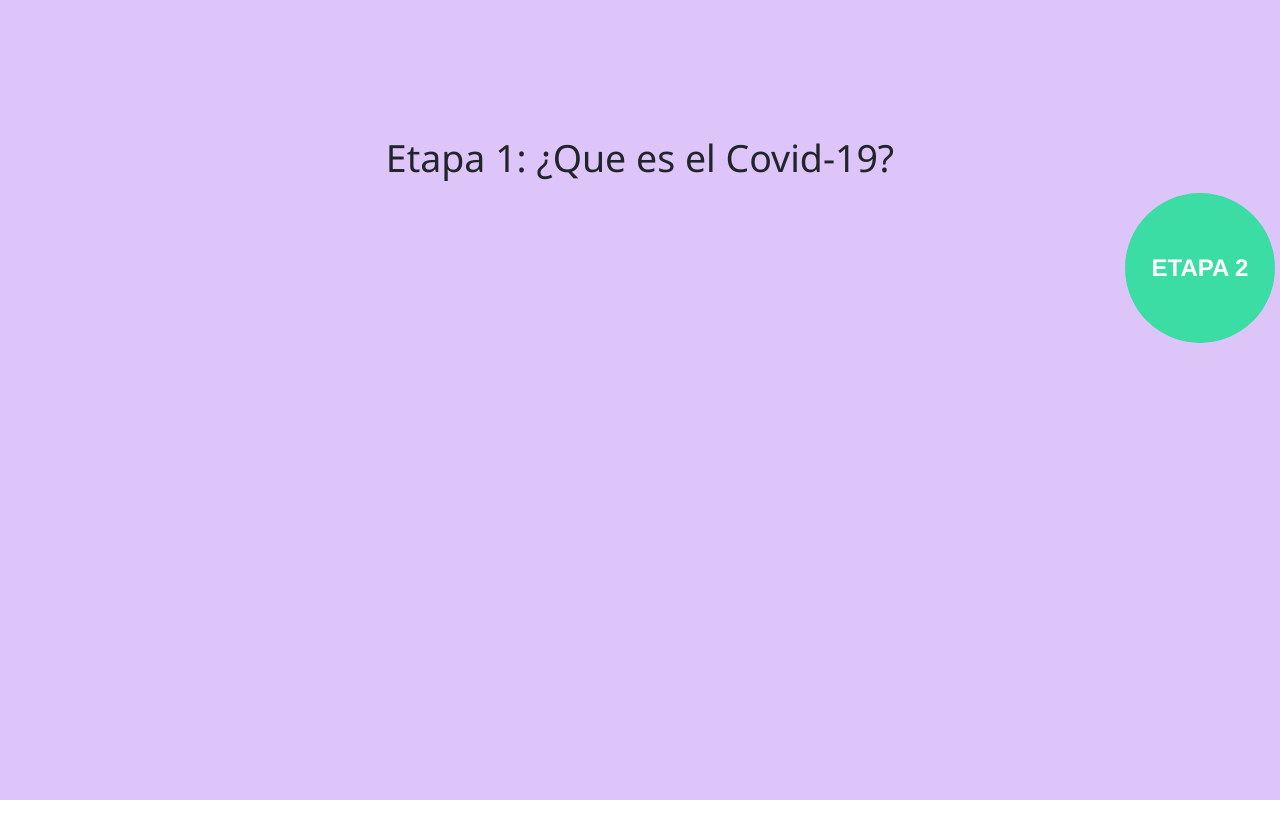
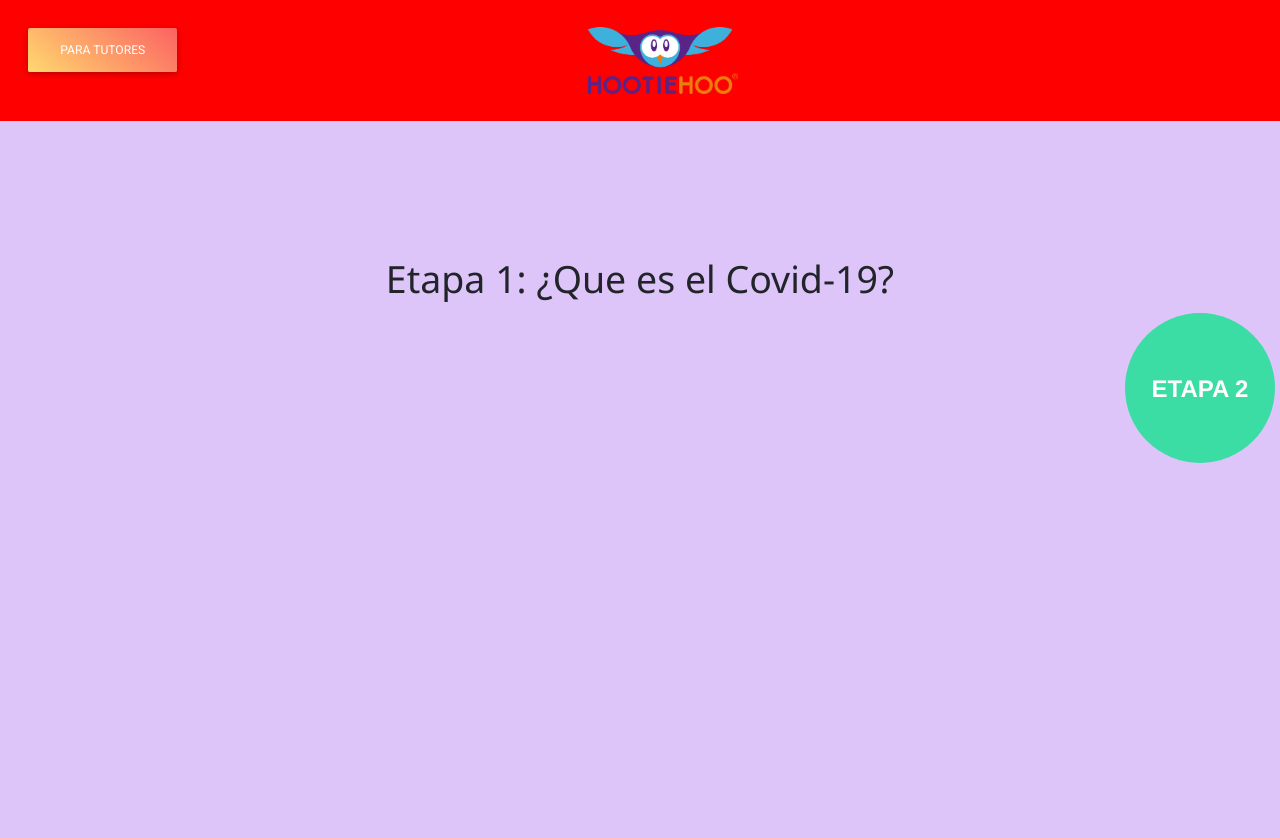
Before and after one commit to pmvaldez/GanemosleAlVirus, a React (Create React App) app in the folder virus/: page /levelOne in a window 1280 px wide. Shown: the top 838 px of the page. Before the commit the page ends 800 px from the top, so only its background shows below. Built offline with nearby package versions, Linux system fonts and the light colour scheme.

Commit message:
levelone

```diff
--- a/virus/src/components/LevelOne.jsx
+++ b/virus/src/components/LevelOne.jsx
@@ -1,20 +1,24 @@
 import React from 'react';
 import '../styles/levelOne.css';
 import { Link } from "react-router-dom";
+import Navbar from './Navbar'
 
 const levelOne = () => {
     return (
+<div><Navbar/>
     <div className="sectionGAV">
+
 
              <h1>Etapa 1: ¿Que es el Covid-19?</h1>
 
-    <div className="containerAllBtn">
-    <Link  to="/levelTwo" className="link">
+        <div className="containerAllBtn">
+            <Link  to="/levelTwo" className="link">
         <button className="btnTwo">
             <h4 className="tittleBtn">Etapa 2</h4>
         </button>
-    </Link>
-</div>
+            </Link>
+        </div>
+    </div>
 </div>
     )
 }
```
